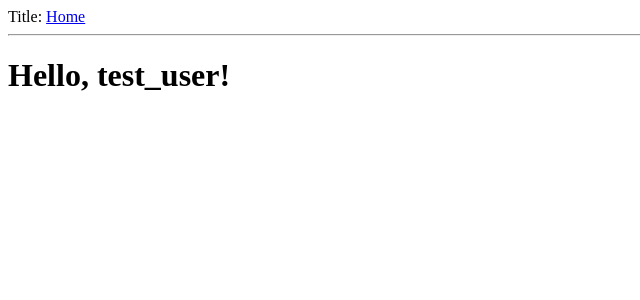
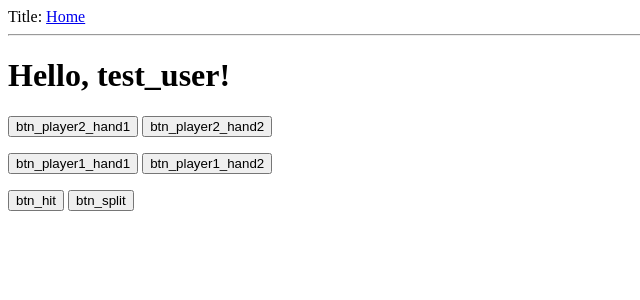
Before and after one commit to SpiffyB/chopsticks, a Flask app: page /index in a window 1280 px wide. Shown: the top 300 px of the page, without its empty margins (0-640 px from the left). Run offline with Flask 2, Linux system fonts and the light colour scheme.

Commit message:
Added buttons for each hand

```diff
--- a/chopsticks/app/app.py
+++ b/chopsticks/app/app.py
@@ -1,6 +1,6 @@
 from flask import Flask, redirect, url_for, request, render_template
 from threading import Thread
-from . import config
+from . import config, forms
 
 
 app = Flask(__name__)
@@ -13,7 +13,8 @@ def hello_world_route():
 
 @app.route('/index')
 def index():
-    return render_template('index.html', title='Home', user="test_user")
+    form = forms.GameForm()
+    return render_template('index.html', title='Home', user="test_user", form=form)
 
 
 class flask_app(Thread):
--- /dev/null
+++ b/chopsticks/app/forms.py
@@ -0,0 +1,10 @@
+from flask_wtf import FlaskForm
+from wtforms import SubmitField
+
+class GameForm(FlaskForm):
+    btn_hit = SubmitField('btn_hit')
+    btn_split = SubmitField('btn_split')
+    btn_player1_hand1 = SubmitField('btn_player1_hand1')
+    btn_player1_hand2 = SubmitField('btn_player1_hand2')
+    btn_player2_hand1 = SubmitField('btn_player2_hand1')
+    btn_player2_hand2 = SubmitField('btn_player2_hand2')
--- a/chopsticks/app/templates/index.html
+++ b/chopsticks/app/templates/index.html
@@ -2,4 +2,10 @@
 
 {% block content %}
     <h1>Hello, {{ user }}!</h1>
+    <form action="" method="post" novalidate>
+        {{ form.hidden_tag() }}
+        <p>{{ form.btn_player2_hand1() }} {{ form.btn_player2_hand2() }}</p>
+        <p>{{ form.btn_player1_hand1() }} {{ form.btn_player1_hand2() }}</p>
+        <p>{{ form.btn_hit() }} {{ form.btn_split() }}</p>
+    </form>
 {% endblock %}
```
